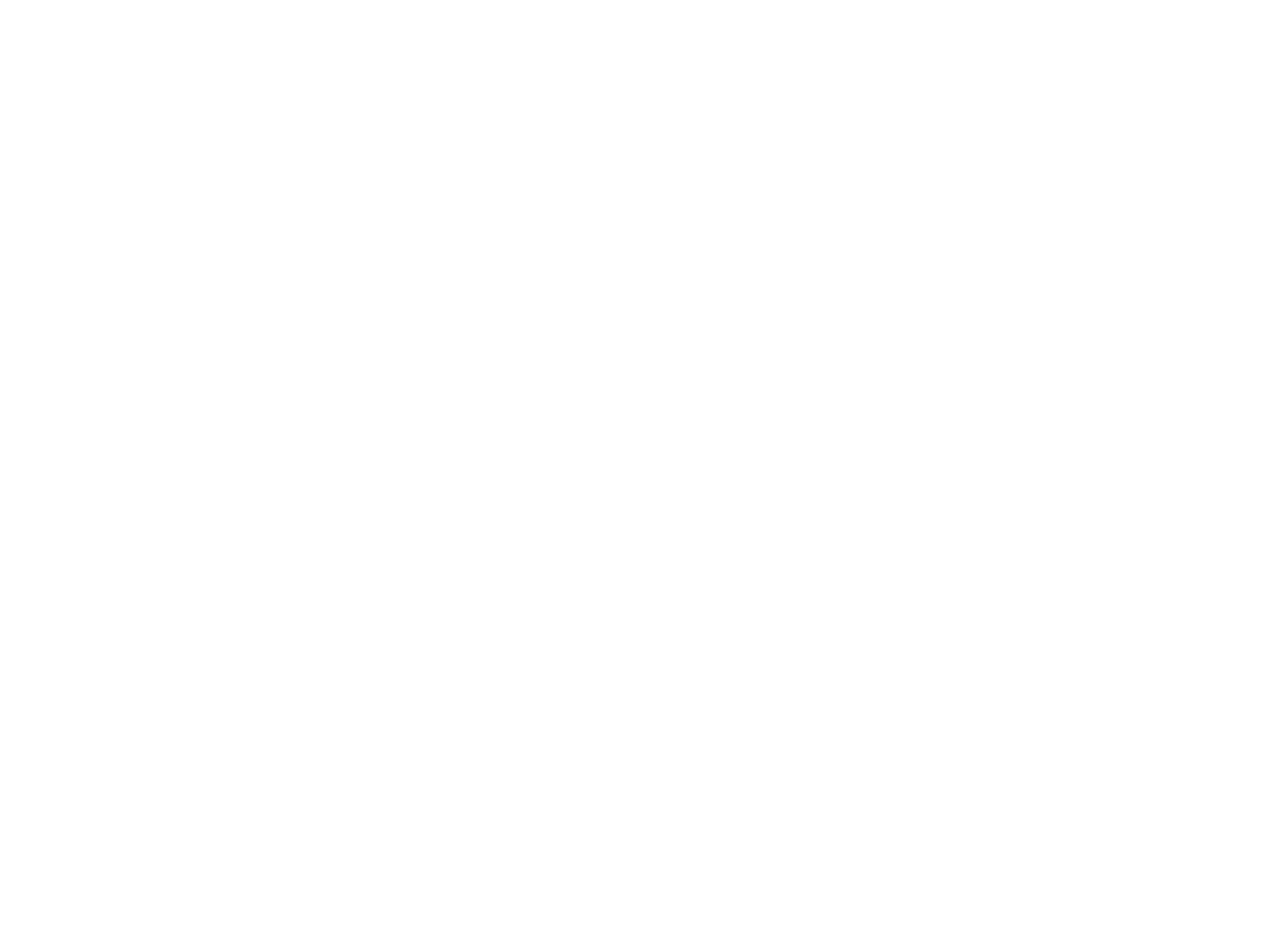
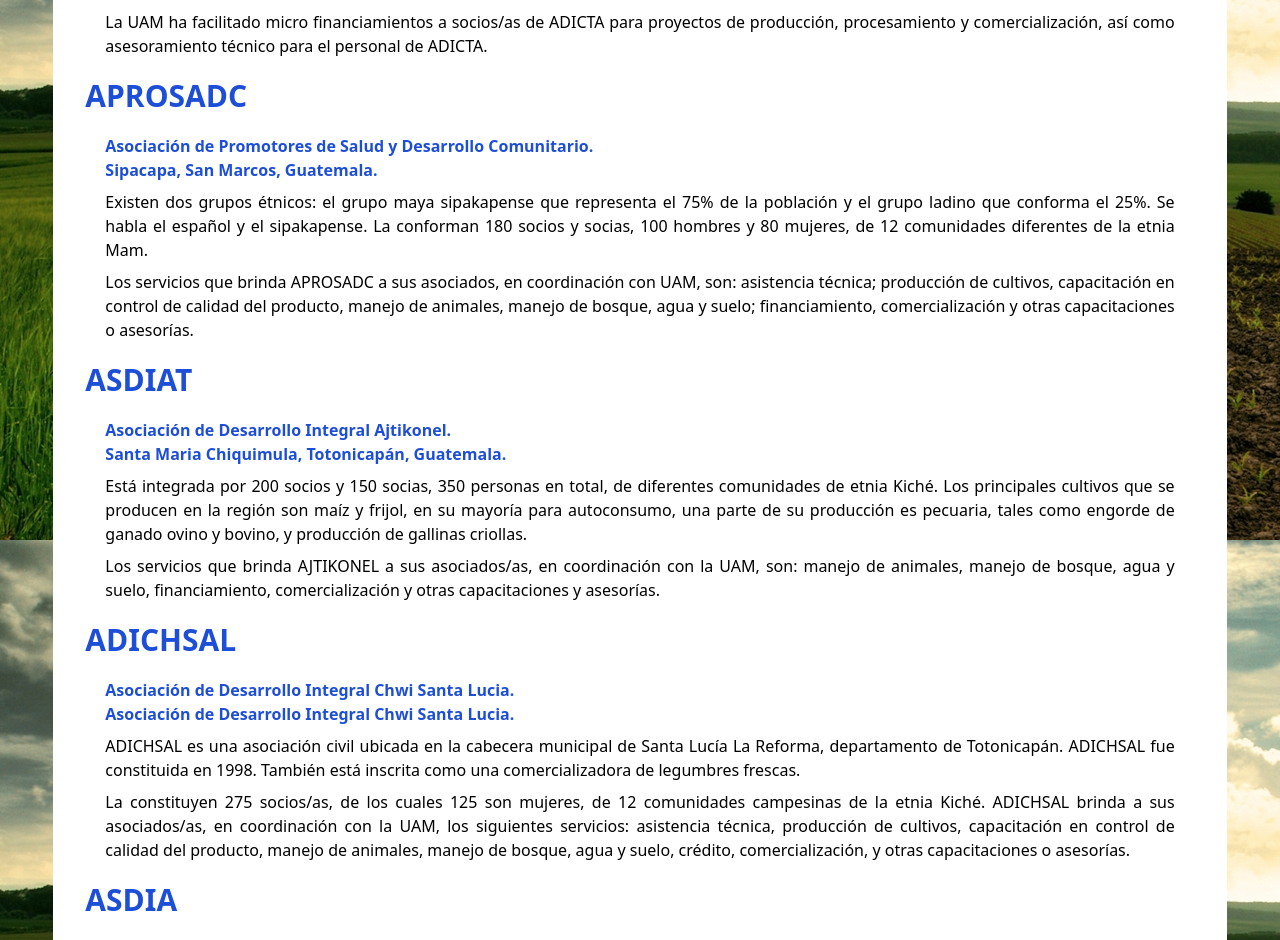
Before and after one commit to ErickOwo/uam-page, a Next.js app: page /bases in a window 1280 px wide. Shown: the part 1860-2800 px from the top of the page. Before the commit the page ends 1484 px from the top, so only its background shows below. Built offline with nearby package versions, Linux system fonts and the light colour scheme.

Commit message:
header Fixed

```diff
--- a/src/components/MenuItem.jsx
+++ b/src/components/MenuItem.jsx
@@ -19,7 +19,7 @@
   }
 };
 
-export const MenuItem = ({ color, name, url }) => {
+export const MenuItem = ({ color, name, url, closeMenu }) => {
   const style = { border: `2px solid ${color}` };
   if(url) return (
     <Link href={url}>
@@ -27,6 +27,7 @@
       variants={variants}
       whileHover={{ scale: 1.1 }}
       whileTap={{ scale: 0.95 }}
+      onClick={closeMenu}
       className='flex items-center'
       >
         <div className="text-placeholder w-full h-[30px] shrink-1 grow-1" style={style}>
--- a/src/components/Navigation.jsx
+++ b/src/components/Navigation.jsx
@@ -11,14 +11,22 @@
   }
 };
 
-export const Navigation = ({ itemIds }) => (
+export const Navigation = ({ itemIds, close, setOpen  }) => {
+  const setToggle = () =>{
+    close();
+    setOpen();
+  }
+
+  return (
     <motion.ul className="p-[25px] absolute top-[50px] w-full z-40 flex flex-col gap-2" variants={variants}>
       {itemIds.map((i, index) => (
         <MenuItem
           key={`mobile-header-${index}`}
           color={i.color}
           name={i.name}
-      url={i?.url}  />
+          url={i?.url}
+          closeMenu={setToggle}  />
       ))}
     </motion.ul>
-);
+  )
+};
--- a/src/containers/Header.jsx
+++ b/src/containers/Header.jsx
@@ -138,7 +138,7 @@
   const showMenu = () =>{
     if(!show) setShow(true);
     else{
-      const timeOut = setTimeout(()=>{
+      setTimeout(()=>{
         setShow(false);
       },800)
     }
@@ -203,21 +203,25 @@
       </header>
       <div className='void h-2 w-full flex lg:hidden'></div>
 
-      {
-        show ? <motion.nav
+
+        <motion.nav
         initial={false}
         animate={isOpen ? "open" : "closed"}
         custom={height}
         ref={containerRef}
-        className='header-mobile flex lg:hidden w-full z-30 fixed top-0 left-0 bottom-0' >
-        <motion.div className="bg-white w-full fixed top-0 left-0 bottom-0 z-30" variants={sidebar} />
+        className='header-mobile flex lg:hidden w-full z-30 fixed top-0 left-0 bottom-0'
+        style={ show ? {display: 'flex'} : {display: 'none'}} >
+        <motion.div
+          className="bg-white w-full fixed top-0 left-0 bottom-0 z-30"
+          variants={sidebar} />
 
         <Navigation
-        itemIds={ links } />
+        itemIds={ links }
+        close={showMenu}
+        setOpen={toggleOpen} />
 
         </motion.nav>
-        : null
-      }
+
       <MenuToggle
       isOpen={isOpen}
       setShow={showMenu}
--- a/src/pages/bases.js
+++ b/src/pages/bases.js
@@ -2,21 +2,93 @@
 import Image from 'next/image';
 import mapaUAM from '@images/MapaUAM.png'
 
+const data = [
+  {
+    title: 'ADICTA',
+    description: 'Asociación de Desarrollo Integral Tejutla.',
+    place: 'Tejutla, San Marcos, Guatemala.',
+    imgURL: 'https://www.uamxela.org/images/Ximages/slideramb01.png',
+    parraf: `ADICTA nace en el año 1993, sus 150 socios y socias pertenecen al grupo étnico Mam y se organizan en 7 grupos.
+    Su propósito original fue la implementación de proyectos de agua en domicilios y la organización y formación de líderes comunitarios. Desde el año 2000 se viene trabajando con el deshidratado de frutas con grupos de mujeres de las comunidades organizadas, con el fin de aprovechar los recursos existentes en la región. En el año 2003 comienzan a producir almíbares de durazno, jaleas de manzana, ponche de frutas, mermelada de piña con zanahoria. También un grupo de 35 apicultores producen miel y derivados.
+    La UAM ha facilitado micro financiamientos a socios/as de ADICTA para proyectos de producción, procesamiento y comercialización, así como asesoramiento técnico para el personal de ADICTA.`
+  },
+  {
+    title: 'APROSADC',
+    description: 'Asociación de Promotores de Salud y Desarrollo Comunitario.',
+    place: 'Sipacapa, San Marcos, Guatemala.',
+    imgURL: 'https://www.uamxela.org/images/Ximages/slideramb03.png',
+    parraf: `Existen dos grupos étnicos: el grupo maya sipakapense que representa el 75% de la población y el grupo ladino que conforma el 25%. Se habla el español y el sipakapense. La conforman 180 socios y socias, 100 hombres y 80 mujeres, de 12 comunidades diferentes de la etnia Mam.
+    Los servicios que brinda APROSADC a sus asociados, en coordinación con UAM, son: asistencia técnica; producción de cultivos, capacitación en control de calidad del producto, manejo de animales, manejo de bosque, agua y suelo; financiamiento, comercialización y otras capacitaciones o asesorías.`
+  },
+  {
+    title: 'ASDIAT',
+    description: 'Asociación de Desarrollo Integral Ajtikonel.',
+    place: 'Santa Maria Chiquimula, Totonicapán, Guatemala.',
+    imgURL: 'https://www.uamxela.org/images/Ximages/slideramb05.png',
+    parraf: `Está integrada por 200 socios y 150 socias, 350 personas en total, de diferentes comunidades de etnia Kiché. Los principales cultivos que se producen en la región son maíz y frijol, en su mayoría para autoconsumo, una parte de su producción es pecuaria, tales como engorde de ganado ovino y bovino, y producción de gallinas criollas.
+    Los servicios que brinda AJTIKONEL a sus asociados/as, en coordinación con la UAM, son: manejo de animales, manejo de bosque, agua y suelo, financiamiento, comercialización y otras capacitaciones y asesorías.`
+  },
+  {
+    title: 'ADICHSAL',
+    description: 'Asociación de Desarrollo Integral Chwi Santa Lucia.',
+    place: 'Asociación de Desarrollo Integral Chwi Santa Lucia.',
+    imgURL: 'https://www.uamxela.org/images/Ximages/slideramb04.png',
+    parraf: `ADICHSAL es una asociación civil ubicada en la cabecera municipal de Santa Lucía La Reforma, departamento de Totonicapán. ADICHSAL fue constituida en 1998. También está inscrita como una comercializadora de legumbres frescas.
+    La constituyen 275 socios/as, de los cuales 125 son mujeres, de 12 comunidades campesinas de la etnia Kiché. ADICHSAL brinda a sus asociados/as, en coordinación con la UAM, los siguientes servicios: asistencia técnica, producción de cultivos, capacitación en control de calidad del producto, manejo de animales, manejo de bosque, agua y suelo, crédito, comercialización, y otras capacitaciones o asesorías.`
+  },
+  {
+    title: 'ASDIA',
+    description: 'Asociación de Desarrollo Integral Aguacateca.',
+    place: 'Aguacatán, Huehuetenango, Guatemala.',
+    imgURL: 'https://www.uamxela.org/images/Ximages/slideramb01.png',
+    parraf: `Se fundó en marzo de 1996 y la integran 83 socios/as de 4 comunidades diferentes: Aldea Tuixcox, Caserío Ojo de Agua, Caserío Tucuná Pueblo y Caserío Los Alisos. Es destacable el hecho de que más de la mitad de los socios/as son mujeres, concretamente 44 mujeres frente a 39 hombres del total de 83.
+    Se fundó en marzo de 1996 y la integran 83 socios/as de 4 comunidades diferentes: Aldea Tuixcox, Caserío Ojo de Agua, Caserío Tucuná Pueblo y Caserío Los Alisos. Es destacable el hecho de que más de la mitad de los socios/as son mujeres, concretamente 44 mujeres frente a 39 hombres del total de 83.`
+  },
+  {
+    title: 'ASODIQ',
+    description: 'Asociación de Desarrollo Integral el Quetzal.',
+    place: 'Cajolá, Quetzaltenango, Guatemala.',
+    imgURL: 'https://www.uamxela.org/images/Ximages/slideramb06.png',
+    parraf: null
+  },
+  {
+    title: 'SLU',
+    description: '52 Grupos Focales Organizados.',
+    place: 'Santa Lucia Utatlán, Sololá, Guatemala.',
+    imgURL: 'https://www.uamxela.org/images/Ximages/slideramb07.png',
+    parraf: null
+  },
+]
+
+
 const Bases = () => {
   return (
     <div>
+      <div className='w-full h-[510px] bg-yellow-300/80'>
+
+      </div>
       <Image src={mapaUAM} width='1400px' height='1000px' />
-      <div className='bg-white p-5'>
-        <h2 className='text-3xl text-blue-700 font-bold'>ADICTA</h2>
-        <div className='p-5'>
-          <span className='text-blue-700 font-bold'>
-            <p>Asociación de Desarrollo Integral Tejutla.</p>
-            <p>Tejutla, San Marcos, Guatemala.</p>
-          </span>
-          <p>
-            ADICTA nace en el año 1993, sus 150 socios y socias pertenecen al grupo étnico Mam y se organizan en 7 grupos.
-          </p>
-        </div>
+      <div className='bg-white p-8'>
+      {
+        data.map((item, index) =>(
+          <div key={index}>
+            <h2 className='text-3xl text-blue-700 font-bold'>{item.title}</h2>
+            <div className='p-5 flex flex-col gap-2 text-justify'>
+              <span className='text-blue-700 font-bold'>
+                <p>{ item.description }</p>
+                <p>{ item.place }</p>
+              </span>
+              {
+                (item.parraf) ? item.parraf.split('\n').map(parraf=>(
+                  <p>
+                      {parraf}
+                  </p>
+                )) : null
+              }
+            </div>
+          </div>
+        ))
+      }
       </div>
     </div>
   )
```
Lines whose indentation alone changed are shown as unchanged.
